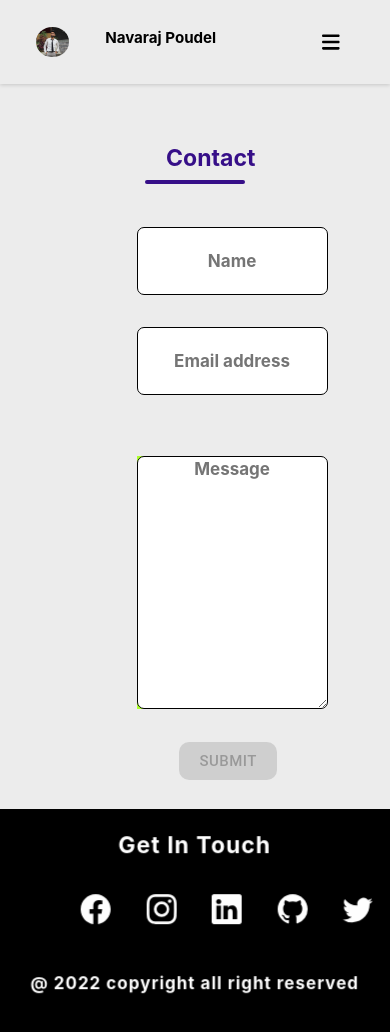
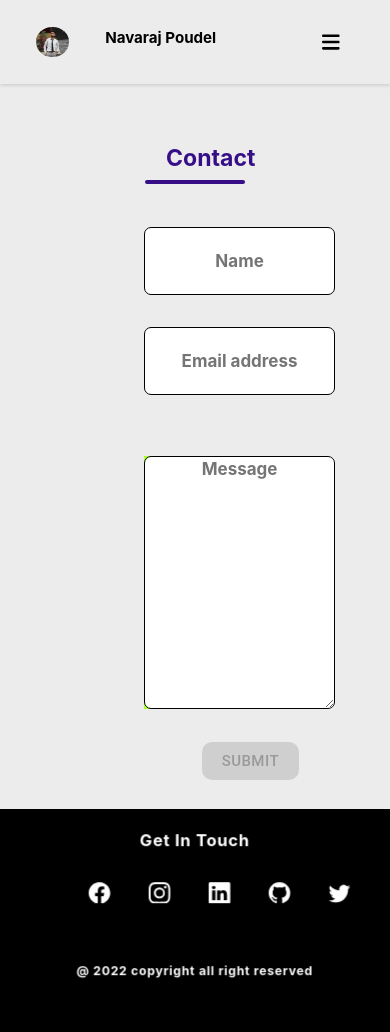
Before and after one commit to Navaraj-Poudel/Personal_Website, a React (Create React App) app in the folder my_personal_website/: page /Personal_Website/contact in a window 390 px wide. Shown: the top 1032 px of the page. Built offline with nearby package versions, Linux system fonts and the light colour scheme.

Commit message:
Responsive_working

```diff
--- a/my_personal_website/src/Component/About/style.css
+++ b/my_personal_website/src/Component/About/style.css
@@ -158,7 +158,7 @@
 }
 @media(max-width:500px){
     .abouttitle{
-        margin-left:25rem;
+        margin-left:20rem;
     }
     .aboutPhoto{
         margin-left:8rem;
@@ -171,8 +171,12 @@
             margin-right: auto;
         }
         .aboutmyself{
-            margin-left:20rem;
+            margin-left:15rem;
             margin-top:6rem;
-            width:50vw ;
+            width:60vw ;
+        }
+        .abouteducation{
+            width: 60vw;
+
         }
 }
--- a/my_personal_website/src/Component/Contact/style.css
+++ b/my_personal_website/src/Component/Contact/style.css
@@ -80,8 +80,8 @@ text-align: center;
 }
 .footer_title{
     color: white;
-    letter-spacing:1px;
-    font-size: 23px;
+    letter-spacing:0.1rem;
+    font-size: 2.3rem;
     margin-left: auto;
     margin-right: auto;
     font-weight:700;
@@ -104,16 +104,16 @@ text-align: center;
     height:7.9vh;
     width: 4vw;
     text-align: center;
-    margin-left:20px;
-    font-size:30px;
+    margin-left:2rem;
+    font-size:3rem;
 
 }
 .footer_bottom{
 color: white;
-font-size:17px;
+font-size:1.7rem;
 font-weight:700;
 /* width:100vw; */
-letter-spacing: 1px;
+letter-spacing:0.1rem;
 }
 .footer_bottom p{
     text-align: center;
@@ -201,9 +201,29 @@ letter-spacing: 1px;
     .contact_title{
         width:15vw;
     }
+    .box{
+      margin-left:18rem;
+    }
+    .textarea{
+        margin-left: 18rem;
+    }
+    .contact_button{
+        margin-left: 26rem;
+    }
 }
 @media(min-width:897px) and (max-width:1024px){
     .contact_title{
         width: 12vw;
     }
 }
+@media(max-width:468px){
+    .box{
+        margin-left:20rem;
+      }
+      .textarea{
+          margin-left:20rem;
+      }
+      .contact_button{
+        margin-left: 28rem;
+      }
+}
--- a/my_personal_website/src/Component/Project/style.css
+++ b/my_personal_website/src/Component/Project/style.css
@@ -140,7 +140,16 @@
 }
 @media(max-width:500px){
     .projecttitle{
-        margin-top:50rem;
+        margin-top:52rem;
+        margin-left: auto;
+        margin-right: auto;
+    }
+    .project-card{
+        width: 75vw;
+        height:60vh;
+    }
+    .project-card img{
+        width: 75vw;
     }
 
 }
@@ -151,7 +160,11 @@
     .projectbox{
         height:75vh;
     }
+    .project-card img{
+        width: 75vw;
+    }
     .project-card{
-        height:70vh;
+        height:68vh;
+         width:75vw;
         }
 }
```
